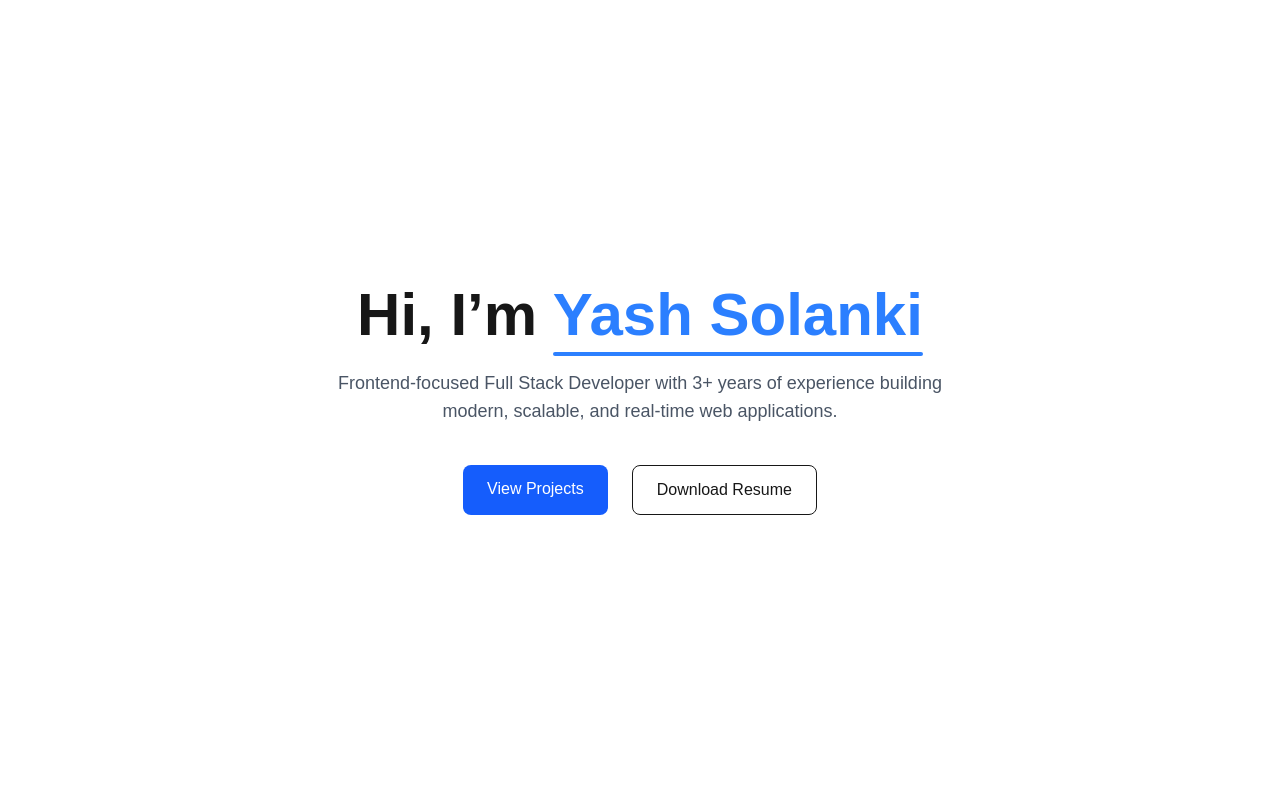
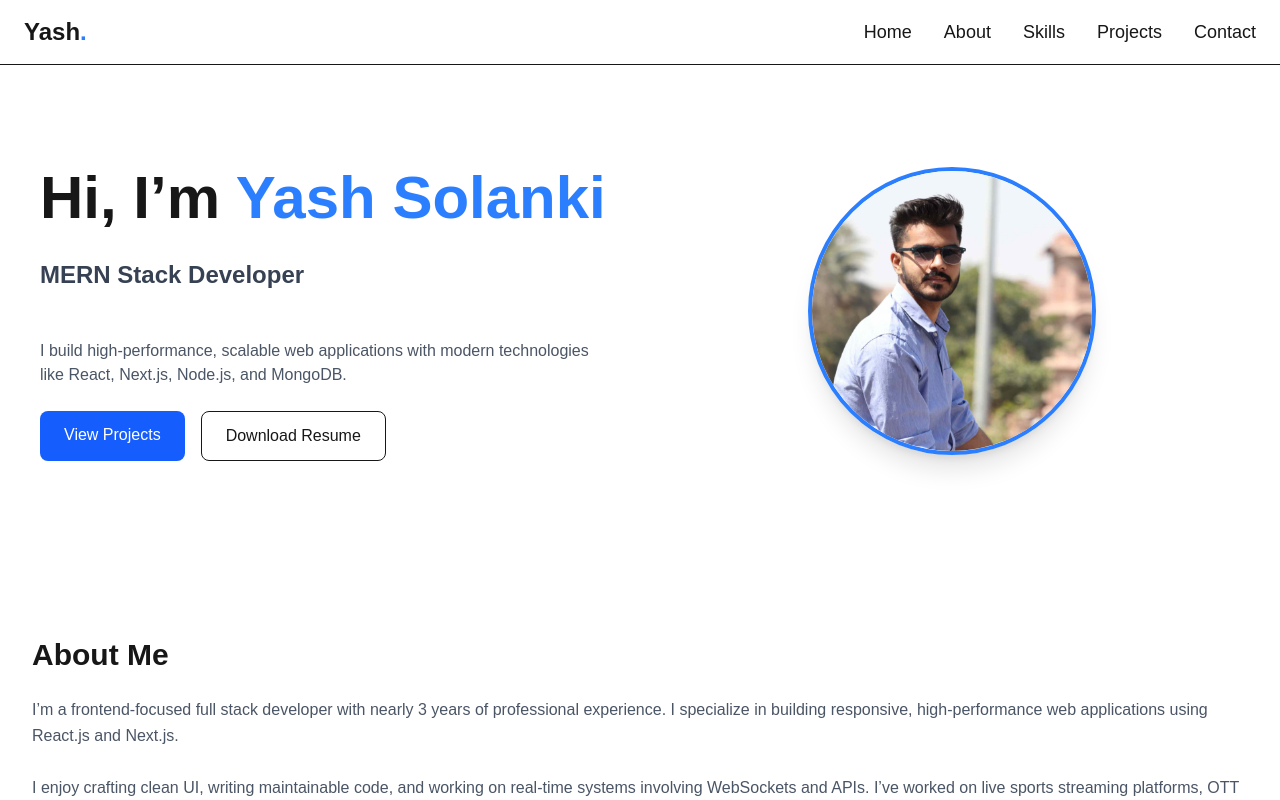
Before and after one commit to Yash0770/portfolio, a Next.js app: page / in a window 1280 px wide. Shown: the top 800 px of the page. Built offline with nearby package versions, Linux system fonts and the light colour scheme.

Commit message:
feat: add Navbar component, enhance Hero section with typewriter effect, and update About, Skills, and Projects components

```diff
--- a/app/layout.tsx
+++ b/app/layout.tsx
@@ -1,6 +1,7 @@
 import type { Metadata } from "next";
 import { Geist, Geist_Mono } from "next/font/google";
 import "./globals.css";
+import Navbar from "@/components/Navbar";
 
 const geistSans = Geist({
   variable: "--font-geist-sans",
@@ -32,6 +33,7 @@ export default function RootLayout({
       <body
         className={`${geistSans.variable} ${geistMono.variable} antialiased`}
       >
+        <Navbar/>
         {children}
       </body>
     </html>
--- a/components/About.tsx
+++ b/components/About.tsx
@@ -1,7 +1,7 @@
 
 export default function About() {
   return (
-    <section id="about" className="py-20 px-4 max-w-5xl mx-auto">
+    <section id="about" className="py-20 px-4 md:px-8 max-w-7xl mx-auto">
       <h2 className="text-3xl font-bold mb-6">About Me</h2>
 
       <p className="text-gray-600 dark:text-gray-300 leading-relaxed">
--- a/components/Hero.tsx
+++ b/components/Hero.tsx
@@ -1,59 +1,90 @@
-
 "use client";
 
-import { motion } from "framer-motion";
+import Image from "next/image";
+import { motion, AnimatePresence } from "framer-motion";
+import { useEffect, useState } from "react";
+
+const roles = [
+  "Frontend Developer",
+  "Full Stack Developer",
+  "MERN Stack Developer",
+  "React & Next.js Specialist",
+];
 
 export default function Hero() {
+  const [index, setIndex] = useState(0);
+
+  useEffect(() => {
+    const interval = setInterval(() => {
+      setIndex((prev) => (prev + 1) % roles.length);
+    }, 2500);
+    return () => clearInterval(interval);
+  }, []);
+
   return (
-    <section className="min-h-screen flex items-center justify-center text-center px-4 relative overflow-hidden">
+    <section
+      id="home"
+      className="py-24 flex items-center px-6 pt-32 md:pt-40">
+      <div className="max-w-7xl mx-auto grid md:grid-cols-2 gap-12 items-center px-4">
+
+        {/* TEXT SECTION */}
+        <div className="space-y-6">
+          <h1 className="text-4xl md:text-6xl font-bold leading-tight">
+            Hi, I’m{" "}
+            <span className="text-blue-500">Yash Solanki</span>
+          </h1>
+
+          {/* FIXED HEIGHT ROLE CONTAINER */}
+          <div className="h-[48px] md:h-[56px] overflow-hidden">
+            <AnimatePresence mode="wait">
               <motion.div
-        initial={{ opacity: 0, scale: 0.95 }}
-        animate={{ opacity: 1, scale: 1 }}
-        transition={{ duration: 0.8 }}
+                key={roles[index]}
+                initial={{ opacity: 0, y: 10 }}
+                animate={{ opacity: 1, y: 0 }}
+                exit={{ opacity: 0, y: -10 }}
+                transition={{ duration: 0.4 }}
+                className="text-xl md:text-2xl font-semibold text-gray-700 dark:text-gray-300 whitespace-nowrap"
               >
-        <motion.h1
-          initial={{ y: 20 }}
-          animate={{ y: 0 }}
-          transition={{ delay: 0.2 }}
-          className="text-4xl md:text-6xl font-bold"
-        >
-          Hi, I’m{" "}
-          <span className="text-blue-500 relative">
-            Yash Solanki
-            <span className="absolute left-0 -bottom-2 w-full h-1 bg-blue-500 rounded-full animate-pulse" />
-          </span>
-        </motion.h1>
+                {roles[index]}
+              </motion.div>
+            </AnimatePresence>
+          </div>
 
-        <motion.p
-          initial={{ opacity: 0 }}
-          animate={{ opacity: 1 }}
-          transition={{ delay: 0.4 }}
-          className="mt-6 text-lg text-gray-600 dark:text-gray-300 max-w-2xl mx-auto"
-        >
-          Frontend-focused Full Stack Developer with 3+ years of experience
-          building modern, scalable, and real-time web applications.
-        </motion.p>
+          <p className="text-gray-600 dark:text-gray-400 max-w-xl">
+            I build high-performance, scalable web applications with modern
+            technologies like React, Next.js, Node.js, and MongoDB.
+          </p>
 
-        <motion.div
-          className="mt-10 flex justify-center gap-6 flex-wrap"
-          initial={{ opacity: 0 }}
-          animate={{ opacity: 1 }}
-          transition={{ delay: 0.6 }}
-        >
+          <div className="flex gap-4 flex-wrap">
             <a
               href="#projects"
               className="px-6 py-3 bg-blue-600 text-white rounded-lg hover:scale-105 transition"
             >
               View Projects
             </a>
+
             <a
               href="/resume.pdf"
               className="px-6 py-3 border rounded-lg hover:bg-gray-100 dark:hover:bg-gray-800 transition"
             >
               Download Resume
             </a>
-        </motion.div>
-      </motion.div>
+          </div>
+        </div>
+
+        {/* IMAGE SECTION – COMPLETELY STATIC */}
+        <div className="flex justify-center">
+          <div className="relative w-72 h-72 rounded-full overflow-hidden border-4 border-blue-500 shadow-xl">
+            <Image
+              src="/images/profile.png"
+              alt="Yash Solanki"
+              fill
+              className="object-cover"
+              priority
+            />
+          </div>
+        </div>
+      </div>
     </section>
   );
 }
--- a/components/Navbar.tsx
+++ b/components/Navbar.tsx
@@ -0,0 +1,44 @@
+"use client";
+
+import { motion } from "framer-motion";
+import Link from "next/link";
+
+const navItems = [
+  { label: "Home", href: "#home" },
+  { label: "About", href: "#about" },
+  { label: "Skills", href: "#skills" },
+  { label: "Projects", href: "#projects" },
+  { label: "Contact", href: "#contact" },
+];
+
+export default function Navbar() {
+  return (
+    <motion.header
+      initial={{ y: -80, opacity: 0 }}
+      animate={{ y: 0, opacity: 1 }}
+      transition={{ duration: 0.6 }}
+      className="fixed top-0 left-0 w-full z-50 backdrop-blur bg-white/70 dark:bg-black/60 border-b"
+    >
+      <nav className="max-w-7xl mx-auto px-6 h-16 flex items-center justify-between">
+        {/* Logo */}
+        <Link href="#home" className="text-2xl font-bold">
+          Yash<span className="text-blue-500">.</span>
+        </Link>
+
+        {/* Desktop Menu */}
+        <div className="hidden md:flex gap-8">
+          {navItems.map((item) => (
+            <a
+              key={item.label}
+              href={item.href}
+              className="relative group text-lg font-medium"
+            >
+              {item.label}
+              <span className="absolute left-0 -bottom-1 h-[2px] w-0 bg-blue-500 transition-all group-hover:w-full" />
+            </a>
+          ))}
+        </div>
+      </nav>
+    </motion.header>
+  );
+}
--- a/components/Projects.tsx
+++ b/components/Projects.tsx
@@ -8,30 +8,35 @@ const projects = [
     description:
       "Live sports streaming platform with real-time scores, animations, and SSR using Next.js & TypeScript.",
     tech: ["Next.js", "TypeScript", "WebSockets", "Tailwind"],
+    link: "https://www.styxsports.com/"
+
   },
   {
     title: "SandBrix (OTT Platform)",
     description:
       "OTT platform for live sports, entertainment, and news streaming with real-time updates.",
     tech: ["Next.js", "TypeScript", "WebSockets"],
+    link: "https://www.sandbrix.com/en"
   },
   {
     title: "Voirliv",
     description:
       "Real-time location sharing and communication platform with live video, geofencing, and alerts.",
     tech: ["Next.js", "WebSockets", "Maps"],
+    link: "https://teledive.com/"
   },
   {
     title: "CrixApp",
     description:
       "Cricket score & prediction app with ball-by-ball updates and AI-based win probability.",
     tech: ["Next.js", "APIs", "WebSockets"],
+    link: "https://crixapp.com/"
   },
 ];
 
 export default function Projects() {
   return (
-    <section id="projects" className="py-20 px-4 max-w-6xl mx-auto">
+    <section id="projects" className="py-20 px-4 md:px-8 max-w-7xl mx-auto">
       {/* Title Animation */}
       <motion.h2
         initial={{ opacity: 0, y: 30 }}
@@ -65,12 +70,13 @@ export default function Projects() {
               hidden: { opacity: 0, y: 40 },
               visible: { opacity: 1, y: 0 },
             }}
+            onClick={() => window.open(project.link, "_blank")}
             whileHover={{
               y: -8,
               boxShadow: "0px 20px 40px rgba(0,0,0,0.15)",
             }}
             transition={{ type: "spring", stiffness: 180 }}
-            className="p-6 border rounded-xl bg-white dark:bg-gray-900 transition"
+            className="p-6 border rounded-xl bg-white dark:bg-gray-900 transition cursor-pointer"
           >
             <h3 className="text-xl font-semibold">
               {project.title}
--- a/components/Skills.tsx
+++ b/components/Skills.tsx
@@ -10,8 +10,8 @@ const skills = [
 
 export default function Skills() {
   return (
-    <section id="skills" className="py-20 px-4 bg-gray-50 dark:bg-gray-900">
-      <div className="max-w-5xl mx-auto">
+    <section id="skills" className="py-20 bg-gray-50 dark:bg-gray-900">
+      <div className="max-w-7xl mx-auto px-4 md:px-7">
         <h2 className="text-3xl font-bold mb-10">Skills</h2>
 
         <motion.div
--- /dev/null
+++ b/components/Typewriter.tsx
@@ -0,0 +1,57 @@
+"use client";
+
+import { useEffect, useState } from "react";
+import { motion, AnimatePresence } from "framer-motion";
+
+interface TypewriterProps {
+  words: string[];
+  speed?: number;
+  pause?: number;
+}
+
+export default function Typewriter({
+  words,
+  speed = 80,
+  pause = 1500,
+}: TypewriterProps) {
+  const [index, setIndex] = useState(0);
+  const [text, setText] = useState("");
+  const [isDeleting, setIsDeleting] = useState(false);
+
+  useEffect(() => {
+    const current = words[index];
+    let timeout: NodeJS.Timeout;
+
+    if (!isDeleting) {
+      timeout = setTimeout(() => {
+        setText(current.slice(0, text.length + 1));
+        if (text.length + 1 === current.length) {
+          setTimeout(() => setIsDeleting(true), pause);
+        }
+      }, speed);
+    } else {
+      timeout = setTimeout(() => {
+        setText(current.slice(0, text.length - 1));
+        if (text.length === 0) {
+          setIsDeleting(false);
+          setIndex((prev) => (prev + 1) % words.length);
+        }
+      }, speed / 2);
+    }
+
+    return () => clearTimeout(timeout);
+  }, [text, isDeleting, index, words, speed, pause]);
+
+  return (
+    <span className="text-blue-500">
+      {text}
+      <motion.span
+        className="inline-block ml-1"
+        animate={{ opacity: [0, 1, 0] }}
+        transition={{ repeat: Infinity, duration: 1 }}
+      >
+        |
+      </motion.span>
+    </span>
+  );
+}
```
Also changed, not shown: public/images/profile.png (added). Lines whose indentation alone changed are shown as unchanged.
